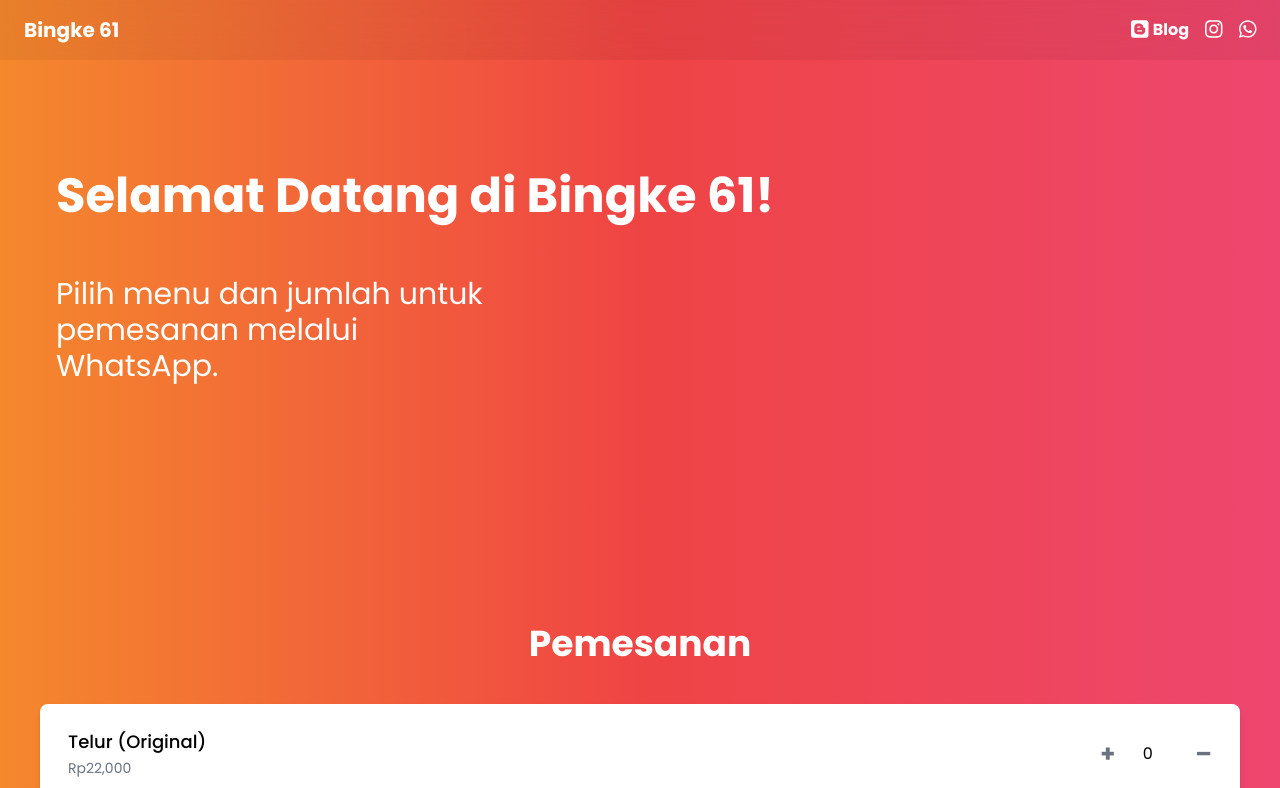
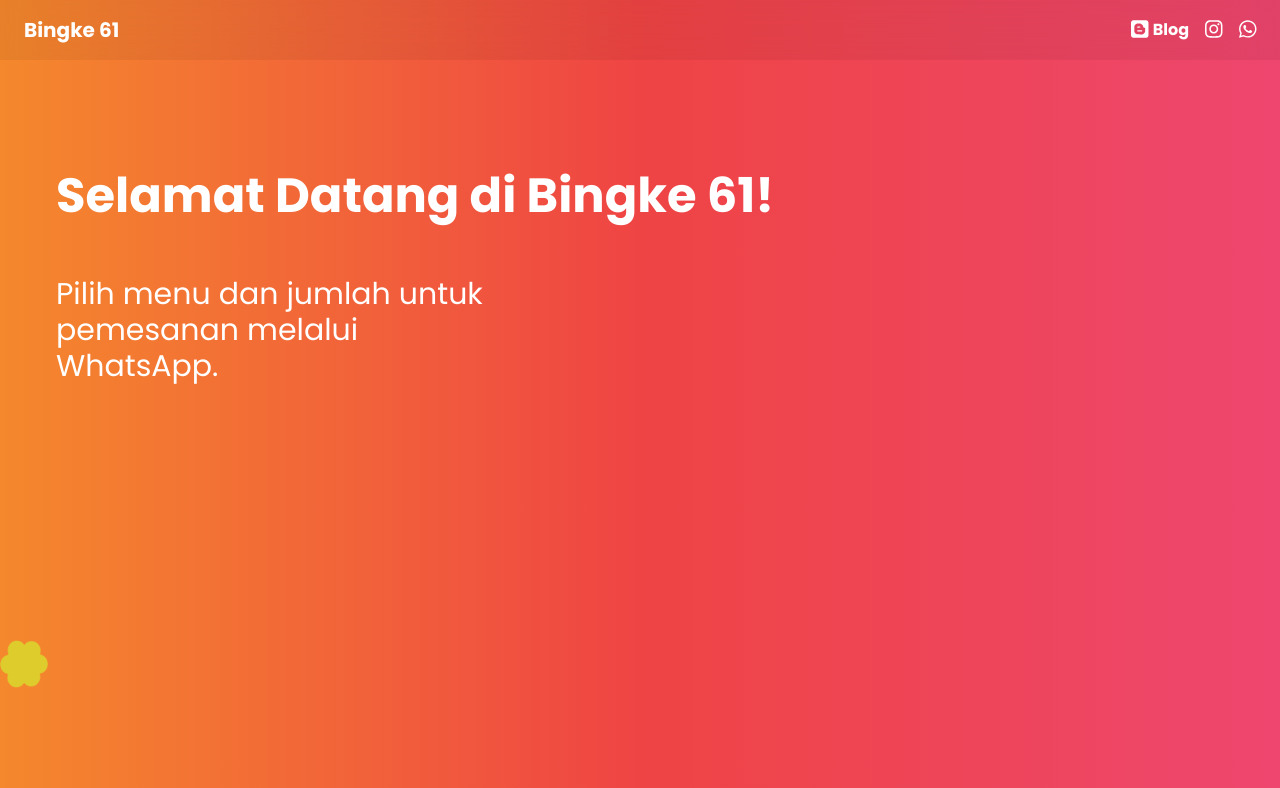
Before and after one commit to AdakHaddad/Bingka61, a Next.js app: page / in a window 1280 px wide. Shown: the top 788 px of the page. Built offline with nearby package versions, Linux system fonts and the light colour scheme.

Commit message:
Metadata addition

```diff
--- a/components/layout.js
+++ b/components/layout.js
@@ -3,7 +3,7 @@ import { Helmet } from "react-helmet";
 
 export const metadata = {
   title: "Bingke 61",
-  description: "Oleh-oleh Makanan Indonesia Autentik di Pontianak",
+  description: "Website Bingke 61",
 };
 
 export default function RootLayout({ children }) {
@@ -19,7 +19,7 @@ export default function RootLayout({ children }) {
         {/* Additional SEO tags */}
         <meta
           name="keywords"
-          content="makanan Indonesia, Pontianak, Bingke 61, Kalimantan Barat, Umi, Haddad, Sungai Jawi, Oleh-oleh"
+          content="makanan Indonesia, Pontianak, Bingke 61, Kalimantan Barat,Bingkenye Umi, Sungai Jawi, Oleh-oleh"
         />
         <meta name="author" content="Bingke 61" />
         <meta name="robots" content="index, follow" />
--- a/components/order.js
+++ b/components/order.js
@@ -41,7 +41,7 @@ export default function Order() {
   };
 
   return (
-    <div className="top-5 mt-24 mx-10 mb-28">
+    <div className="top-5 md:mt-26 mt-24 mx-10 mb-28">
       <h1 className="text-center text-4xl font-bold text-white">Pemesanan</h1>
       <div className="bg-white top-5 mt-10 mb-2 shadow-md rounded-lg px-7 py-6 space-y-6 ">
         {MENU_ITEMS.map((item) => (
--- a/components/ucapan.js
+++ b/components/ucapan.js
@@ -2,7 +2,7 @@ import React from "react";
 
 export default function Ucapan() {
   return (
-    <div className=" mx-14 mt-28 mb-60 text-left">
+    <div className=" mx-14 mt-28 md:mb-64 mb-60 text-left">
       <h1 className=" max-w-4xl text-left text-5xl font-bold  mb-14 text-white font-custom">
         Selamat Datang di Bingke 61!
       </h1>
--- a/pages/index.js
+++ b/pages/index.js
@@ -14,6 +14,11 @@ export default function Page() {
     >
       <Nav />
       <Ucapan />
+      <img
+        src="/favicon.jpg"
+        className="hidden md:block w-12 h-12 z-0"
+        style={{ top: "250px", left: "950px" }}
+      />
       <Order />
       <Footer />
     </div>
```
